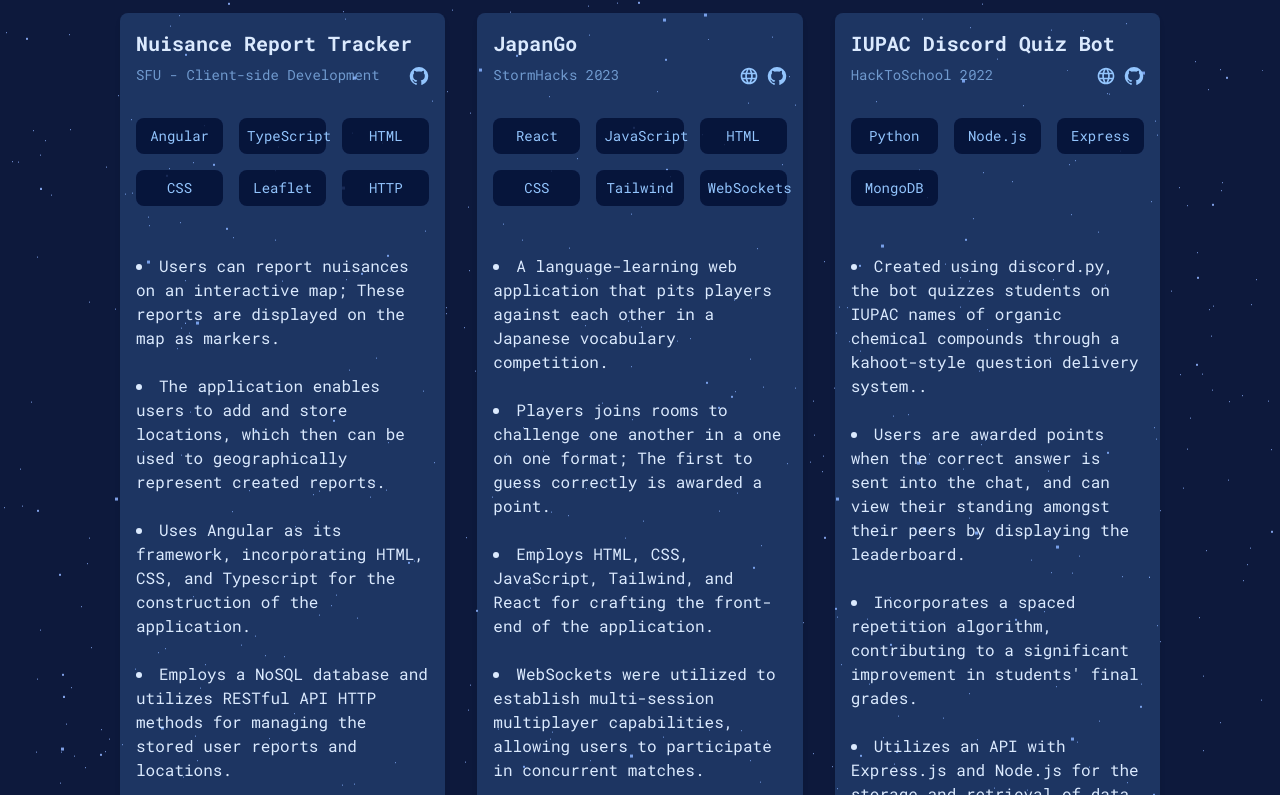
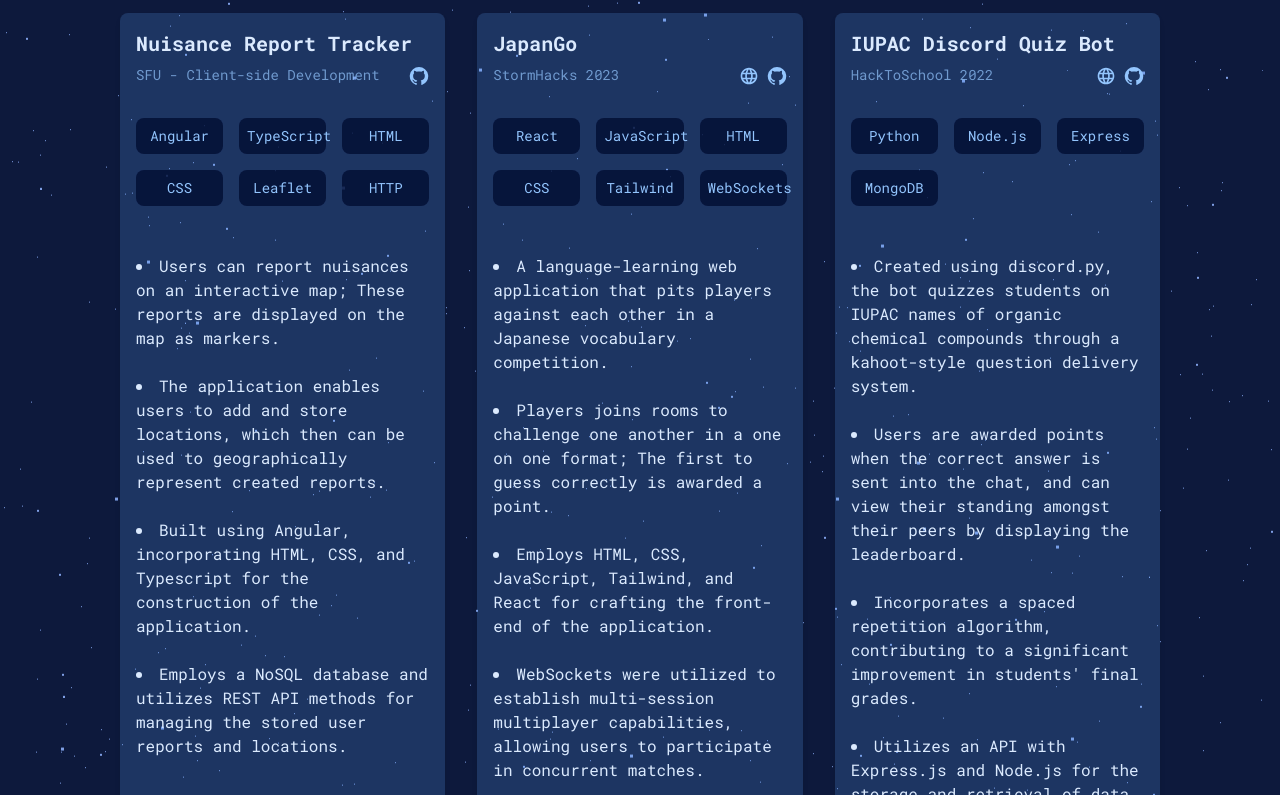
Before and after one commit to vinn03/personal-portfolio, a React (Vite) app in the folder portfolio/: page / in a window 1280 px wide. Shown: the part 1725-2520 px from the top of the page. Built offline with nearby package versions, Linux system fonts and the light colour scheme.

Commit message:
refactor complete

```diff
--- /dev/null
+++ b/portfolio/src/components/projects/components/project.tsx
@@ -0,0 +1,82 @@
+import React from "react";
+import { GitHub } from "@mui/icons-material";
+import LanguageIcon from "@mui/icons-material/Language";
+
+interface ProjectProps {
+  title?: string;
+  affiliation?: string;
+  webLink?: string;
+  githubLink?: string;
+  technologies?: string[];
+  points?: string[];
+}
+
+interface SkillProps {
+  tech?: string;
+}
+
+const Skill: React.FC<SkillProps> = ({ tech }) => {
+  return (
+    <div
+      className="rounded-lg text-center p-2 text-xs md:text-sm"
+      style={{ backgroundColor: "rgba(0, 13, 50, 0.8)" }}
+    >
+      {tech}
+    </div>
+  );
+};
+
+const Project: React.FC<ProjectProps> = ({
+  title,
+  affiliation,
+  webLink,
+  githubLink,
+  technologies,
+  points,
+}) => {
+  return (
+    <div className="bg-blue-400 bg-opacity-20 p-4 rounded-lg shadow-md relative">
+      <h1 className="text-xl font-bold font-mono text-blue-100 mb-2">
+        {title}
+      </h1>
+      <span className="text-sm font-mono mb-8 text-blue-300 flex justify-between">
+        <h3 className="opacity-70 inline">{affiliation}</h3>
+        <span>
+          {webLink ? (
+            <a
+              href={webLink}
+              target="_blank"
+              rel="noreferrer"
+              className="hover:text-blue-100 mr-2 inline"
+            >
+              <LanguageIcon fontSize="small"></LanguageIcon>
+            </a>
+          ) : null}
+          {githubLink ? (
+            <a
+              href={githubLink}
+              target="_blank"
+              rel="noreferrer"
+              className="hover:text-blue-100 inline"
+            >
+              <GitHub fontSize="small"></GitHub>
+            </a>
+          ) : null}
+        </span>
+      </span>
+      <div className="grid grid-cols-3 gap-4 mt-6">
+        {technologies?.map((tech) => <Skill tech={tech} />)}
+      </div>
+      <ul className="text-blue-100 mt-12 mb-12 list-disc list-inside">
+        {points?.map((point) => (
+          <>
+            <li>{point}</li>
+            <br />
+          </>
+        ))}
+      </ul>
+    </div>
+  );
+};
+
+export default Project;
--- a/portfolio/src/components/projects/projects.tsx
+++ b/portfolio/src/components/projects/projects.tsx
@@ -1,5 +1,4 @@
-import { GitHub } from "@mui/icons-material";
-import LanguageIcon from "@mui/icons-material/Language";
+import Project from "./components/project";
 
 const Projects: React.FC = () => {
   return (
@@ -8,243 +7,58 @@
         Projects
       </h2>
       <div className="grid grid-cols-1 md:grid-cols-3 gap-8">
-        <div className="bg-blue-400 bg-opacity-20 p-4 rounded-lg shadow-md relative">
-          <h1 className="text-xl font-bold font-mono text-blue-100 mb-2">
-            Nuisance Report Tracker
-          </h1>
-          <span className="text-sm font-mono mb-8 text-blue-300 flex justify-between">
-            <h3 className="opacity-70 inline">
-              SFU - Client-side Development{" "}
-            </h3>
-            <a
-              href="https://github.com/vinn03/nuisance-report-tracker"
-              target="_blank"
-              rel="noreferrer"
-              className="hover:text-blue-100 inline"
-            >
-              <GitHub fontSize="small"></GitHub>
-            </a>
-          </span>
-          <div className="grid grid-cols-3 gap-4 mt-6">
-            <div
-              className="rounded-lg text-center p-2 text-xs md:text-sm"
-              style={{ backgroundColor: "rgba(0, 13, 50, 0.8)" }}
-            >
-              Angular
-            </div>
-            <div
-              className="rounded-lg text-center p-2 text-xs md:text-sm"
-              style={{ backgroundColor: "rgba(0, 13, 50, 0.8)" }}
-            >
-              TypeScript
-            </div>
-            <div
-              className="rounded-lg text-center p-2 text-xs md:text-sm"
-              style={{ backgroundColor: "rgba(0, 13, 50, 0.8)" }}
-            >
-              HTML
-            </div>
-            <div
-              className="rounded-lg text-center p-2 text-xs md:text-sm"
-              style={{ backgroundColor: "rgba(0, 13, 50, 0.8)" }}
-            >
-              CSS
-            </div>
-            <div
-              className="rounded-lg text-center p-2 text-xs md:text-sm"
-              style={{ backgroundColor: "rgba(0, 13, 50, 0.8)" }}
-            >
-              Leaflet
-            </div>
-            <div
-              className="rounded-lg text-center p-2 text-xs md:text-sm"
-              style={{ backgroundColor: "rgba(0, 13, 50, 0.8)" }}
-            >
-              HTTP
-            </div>
-          </div>
-          <ul className="text-blue-100 mt-12 mb-12 list-disc list-inside">
-            <li>
-              Users can report nuisances on an interactive map; These reports
-              are displayed on the map as markers.
-            </li>
-            <br></br>
-            <li>
-              The application enables users to add and store locations, which
-              then can be used to geographically represent created reports.
-            </li>
-            <br></br>
-            <li>
-              Uses Angular as its framework, incorporating HTML, CSS, and
-              Typescript for the construction of the application.
-            </li>
-            <br></br>
-            <li>
-              Employs a NoSQL database and utilizes RESTful API HTTP methods for
-              managing the stored user reports and locations.
-            </li>
-          </ul>
-        </div>
-        <div className="bg-blue-400 bg-opacity-20 p-4 rounded-lg shadow-md relative">
-          <h1 className="text-xl font-bold font-mono text-blue-100 mb-2">
-            JapanGo
-          </h1>
-          <span className="text-sm font-mono mb-8 text-blue-300 flex justify-between">
-            <h3 className="opacity-70 inline">StormHacks 2023</h3>
-            <span>
-              <a
-                href="https://devpost.com/software/japango"
-                target="_blank"
-                rel="noreferrer"
-                className="hover:text-blue-100 mr-2 inline"
-              >
-                <LanguageIcon fontSize="small"></LanguageIcon>
-              </a>
-              <a
-                href="https://github.com/bxian03/StormHacks2023"
-                target="_blank"
-                rel="noreferrer"
-                className="hover:text-blue-100 inline"
-              >
-                <GitHub fontSize="small"></GitHub>
-              </a>
-            </span>
-          </span>
-          <div className="grid grid-cols-3 gap-4 mt-6">
-            <div
-              className="rounded-lg text-center p-2 text-xs md:text-sm"
-              style={{ backgroundColor: "rgba(0, 13, 50, 0.8)" }}
-            >
-              React
-            </div>
-            <div
-              className="rounded-lg text-center p-2 text-xs md:text-sm"
-              style={{ backgroundColor: "rgba(0, 13, 50, 0.8)" }}
-            >
-              JavaScript
-            </div>
-            <div
-              className="rounded-lg text-center p-2 text-xs md:text-sm"
-              style={{ backgroundColor: "rgba(0, 13, 50, 0.8)" }}
-            >
-              HTML
-            </div>
-            <div
-              className="rounded-lg text-center p-2 text-xs md:text-sm"
-              style={{ backgroundColor: "rgba(0, 13, 50, 0.8)" }}
-            >
-              CSS
-            </div>
-            <div
-              className="rounded-lg text-center p-2 text-xs md:text-sm"
-              style={{ backgroundColor: "rgba(0, 13, 50, 0.8)" }}
-            >
-              Tailwind
-            </div>
-            <div
-              className="rounded-lg text-center p-2 text-xs md:text-sm"
-              style={{ backgroundColor: "rgba(0, 13, 50, 0.8)" }}
-            >
-              WebSockets
-            </div>
-          </div>
-          <ul className="text-blue-100 mt-12 mb-12 list-disc list-inside">
-            <li>
-              A language-learning web application that pits players against each
-              other in a Japanese vocabulary competition.
-            </li>
-            <br></br>
-            <li>
-              Players joins rooms to challenge one another in a one on one
-              format; The first to guess correctly is awarded a point.
-            </li>
-            <br></br>
-            <li>
-              Employs HTML, CSS, JavaScript, Tailwind, and React for crafting
-              the front-end of the application.{" "}
-            </li>
-            <br></br>
-            <li>
-              WebSockets were utilized to establish multi-session multiplayer
-              capabilities, allowing users to participate in concurrent matches.
-            </li>
-          </ul>
-        </div>
-        <div className="bg-blue-400 bg-opacity-20 p-4 rounded-lg shadow-md relative">
-          <h1 className="text-xl font-bold font-mono text-blue-100 mb-2">
-            IUPAC Discord Quiz Bot
-          </h1>
-          <span className="text-sm font-mono mb-8 text-blue-300 flex justify-between">
-            <h3 className="opacity-70 inline">HackToSchool 2022</h3>
-            <span>
-              <a
-                href="https://devpost.com/software/hack-to-school-project"
-                target="_blank"
-                rel="noreferrer"
-                className="hover:text-blue-100 mr-2 inline"
-              >
-                <LanguageIcon fontSize="small"></LanguageIcon>
-              </a>
-              <a
-                href="https://github.com/im-calvin/HackToSchoolBot22"
-                target="_blank"
-                rel="noreferrer"
-                className="hover:text-blue-100 inline"
-              >
-                <GitHub fontSize="small"></GitHub>
-              </a>
-            </span>
-          </span>
-          <div className="grid grid-cols-3 gap-4 mt-6">
-            <div
-              className="rounded-lg text-center p-2 text-xs md:text-sm"
-              style={{ backgroundColor: "rgba(0, 13, 50, 0.8)" }}
-            >
-              Python
-            </div>
-            <div
-              className="rounded-lg text-center p-2 text-xs md:text-sm"
-              style={{ backgroundColor: "rgba(0, 13, 50, 0.8)" }}
-            >
-              Node.js
-            </div>
-            <div
-              className="rounded-lg text-center p-2 text-xs md:text-sm"
-              style={{ backgroundColor: "rgba(0, 13, 50, 0.8)" }}
-            >
-              Express
-            </div>
-            <div
-              className="rounded-lg text-center p-2 text-xs md:text-sm"
-              style={{ backgroundColor: "rgba(0, 13, 50, 0.8)" }}
-            >
-              MongoDB
-            </div>
-          </div>
-          <ul className="text-blue-100 mt-12 mb-12 list-disc list-inside">
-            <li>
-              Created using discord.py, the bot quizzes students on IUPAC names
-              of organic chemical compounds through a kahoot-style question
-              delivery system..
-            </li>
-            <br></br>
-            <li>
-              Users are awarded points when the correct answer is sent into the
-              chat, and can view their standing amongst their peers by
-              displaying the leaderboard.
-            </li>
-            <br></br>
-            <li>
-              Incorporates a spaced repetition algorithm, contributing to a
-              significant improvement in students' final grades.
-            </li>
-            <br></br>
-            <li>
-              Utilizes an API with Express.js and Node.js for the storage and
-              retrieval of data in MongoDB.
-            </li>
-          </ul>
-        </div>
+        <Project
+          title="Nuisance Report Tracker"
+          affiliation="SFU - Client-side Development"
+          githubLink="https://github.com/vinn03/nuisance-report-tracker"
+          technologies={[
+            "Angular",
+            "TypeScript",
+            "HTML",
+            "CSS",
+            "Leaflet",
+            "HTTP",
+          ]}
+          points={[
+            "Users can report nuisances on an interactive map; These reports are displayed on the map as markers.",
+            "The application enables users to add and store locations, which then can be used to geographically represent created reports.",
+            "Built using Angular, incorporating HTML, CSS, and Typescript for the construction of the application.",
+            "Employs a NoSQL database and utilizes REST API methods for managing the stored user reports and locations.",
+          ]}
+        />
+        <Project
+          title="JapanGo"
+          affiliation="StormHacks 2023"
+          webLink="https://devpost.com/software/japango"
+          githubLink="https://github.com/bxian03/StormHacks2023"
+          technologies={[
+            "React",
+            "JavaScript",
+            "HTML",
+            "CSS",
+            "Tailwind",
+            "WebSockets",
+          ]}
+          points={[
+            "A language-learning web application that pits players against each other in a Japanese vocabulary competition.",
+            "Players joins rooms to challenge one another in a one on one format; The first to guess correctly is awarded a point.",
+            "Employs HTML, CSS, JavaScript, Tailwind, and React for crafting the front-end of the application.",
+            "WebSockets were utilized to establish multi-session multiplayer capabilities, allowing users to participate in concurrent matches.",
+          ]}
+        />
+        <Project
+          title="IUPAC Discord Quiz Bot"
+          affiliation="HackToSchool 2022"
+          webLink="https://devpost.com/software/hack-to-school-project"
+          githubLink="https://github.com/im-calvin/HackToSchoolBot22"
+          technologies={["Python", "Node.js", "Express", "MongoDB"]}
+          points={[
+            "Created using discord.py, the bot quizzes students on IUPAC names of organic chemical compounds through a kahoot-style question delivery system.",
+            "Users are awarded points when the correct answer is sent into the chat, and can view their standing amongst their peers by displaying the leaderboard.",
+            "Incorporates a spaced repetition algorithm, contributing to a significant improvement in students' final grades.",
+            "Utilizes an API with Express.js and Node.js for the storage and retrieval of data in MongoDB.",
+          ]}
+        />
       </div>
     </div>
   );
--- a/portfolio/src/components/skills/components/skill-lg.tsx
+++ b/portfolio/src/components/skills/components/skill-lg.tsx
@@ -18,7 +18,7 @@
           className="bg-blue-400 bg-opacity-20 w-30 h-30 m-1 p-5 rounded-2xl flex flex-col justify-center items-center"
         >
           <img src={src} alt={name} className="w-4/5 h-4/5 object-contain" />
-          <h3 className="mt-2 text-center">{name}</h3>
+          <div className="mt-2 text-center">{name}</div>
         </a>
       ) : (
         <a
@@ -28,7 +28,7 @@
           className="bg-blue-400 bg-opacity-20 w-40 h-40 m-2 p-5 rounded-2xl relative flex flex-col justify-center items-center"
         >
           <img src={src} alt={name} className="w-4/5 h-4/5 object-contain" />
-          <h3 className="mt-2 text-center">{name}</h3>
+          <div className="mt-2 text-center">{name}</div>
         </a>
       )}
     </>
--- a/portfolio/src/components/skills/components/skill-sm.tsx
+++ b/portfolio/src/components/skills/components/skill-sm.tsx
@@ -18,7 +18,7 @@
           className="bg-blue-400 bg-opacity-20 w-20 h-20 p-5 rounded-2xl flex flex-col justify-center items-center"
         >
           <img src={src} alt={name} className="w-4/5 h-4/5 object-contain" />
-          <h3 className="mt-2 text-center">{name}</h3>
+          <div className="mt-2 text-center">{name}</div>
         </a>
       ) : (
         <a
@@ -28,7 +28,7 @@
           className="bg-blue-400 bg-opacity-20 w-20 h-20 p-5 rounded-2xl flex flex-col justify-center items-center"
         >
           <img src={src} alt={name} className="w-4/5 h-4/5 object-contain" />
-          <h3 className="mt-2 text-center">{name}</h3>
+          <div className="mt-2 text-center">{name}</div>
         </a>
       )}
     </>
```
